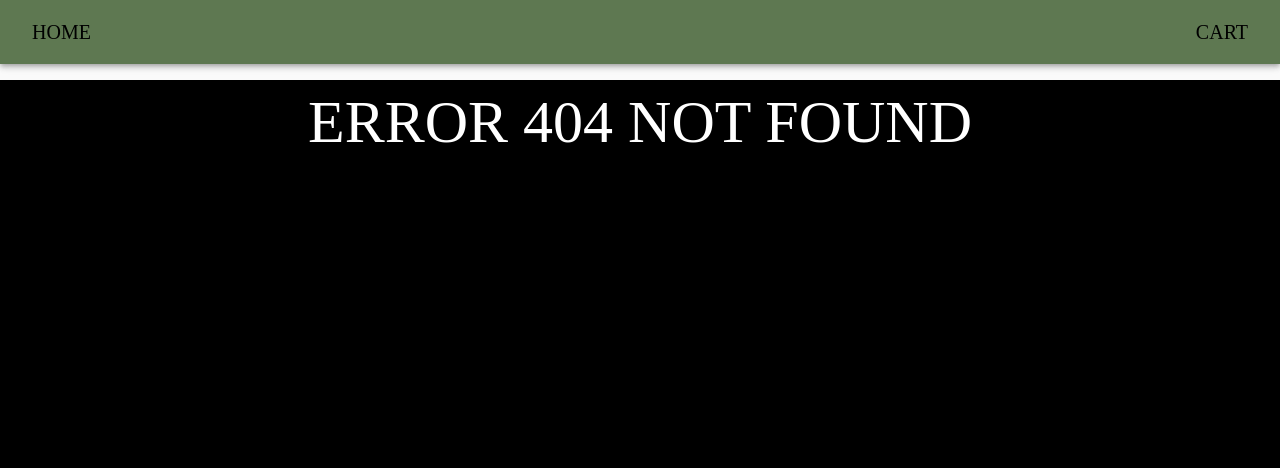
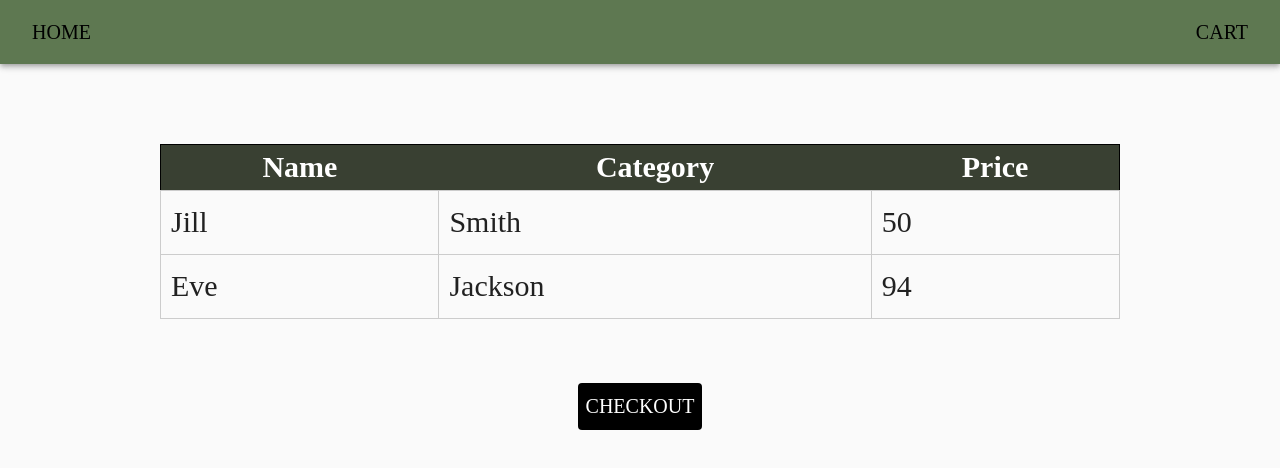
Before and after one commit to ro-msg-react-training/react-training-career-start-2021-mihutmalin, a React (Create React App) app in the folder frontend/online-shop/: page /cart in a window 1280 px wide. Before the commit this address had no page. Shown: the top 468 px of the page. Built offline with nearby package versions, Linux system fonts and the light colour scheme.

Commit message:
Done update on product

```diff
--- a/frontend/online-shop/src/App.tsx
+++ b/frontend/online-shop/src/App.tsx
@@ -15,6 +15,7 @@ import { NavBar } from "./components/navbar/NavBar";
 import { Provider } from "react-redux";
 import { store } from "./store/Store";
 import { NotFound } from "./components/notFound/NotFound";
+import { Cart } from "./components/cart/Cart";
 
 export const App = () => {
   console.log(store.getState());
@@ -30,6 +31,7 @@ export const App = () => {
                 <Redirect to="/products" />
               </Route>
               <Route path="/products" component={TableCards}></Route>
+              <Route path="/cart" component={Cart}></Route>
               <Route path="/*" component={NotFound}></Route>
             </Switch>
           </Router>
--- /dev/null
+++ b/frontend/online-shop/src/components/cart/Cart.tsx
@@ -0,0 +1,40 @@
+import { Button } from "@material-ui/core";
+import React from "react";
+import { useStyle } from "../../styles/cart/CartStyle";
+
+interface CartProps {
+  onClick: React.MouseEventHandler<HTMLButtonElement>;
+}
+
+export const Cart = (props: CartProps) => {
+  const style = useStyle();
+
+  const onButtonUpdate = () => (event: React.MouseEvent<unknown>) => {};
+
+  return (
+    <div className={style.root}>
+      <table className={style.table}>
+        <tr>
+          <th className={style.th}>Name</th>
+          <th className={style.th}>Category</th>
+          <th className={style.th}>Price</th>
+        </tr>
+        <tr>
+          <td className={style.td}>Jill</td>
+          <td className={style.td}>Smith</td>
+          <td className={style.td}>50</td>
+        </tr>
+        <tr>
+          <td className={style.td}>Eve</td>
+          <td className={style.td}>Jackson</td>
+          <td className={style.td}>94</td>
+        </tr>
+      </table>
+      <div className={style.divCheckout}>
+        <Button className={style.buttonCheckout} onClick={onButtonUpdate()}>
+          Checkout
+        </Button>
+      </div>
+    </div>
+  );
+};
--- a/frontend/online-shop/src/components/navbar/NavBar.tsx
+++ b/frontend/online-shop/src/components/navbar/NavBar.tsx
@@ -27,7 +27,7 @@ export const NavBar = (props: any) => {
             </Link>
           </Grid>
           <Grid item xs={6}>
-            <Link to="/products" className={style.link}>
+            <Link to="/cart" className={style.link}>
               <Button color="inherit" className={style.buttonCart}>
                 cart
               </Button>
--- a/frontend/online-shop/src/components/productDetails/ProductDetails.tsx
+++ b/frontend/online-shop/src/components/productDetails/ProductDetails.tsx
@@ -1,50 +1,179 @@
 import { useStyle } from "../../styles/productDetails/ProductDetailsStyle";
-import { Button, Grid, IconButton } from "@material-ui/core";
+import { Button, Grid, IconButton, TextField } from "@material-ui/core";
 import ShoppingCart from "@material-ui/icons/ShoppingCart";
-import React from "react";
+import React, { useEffect, useState } from "react";
 import { Link } from "react-router-dom";
-import { deleteProduct } from "../../services/ProductService";
+import {
+  deleteProduct,
+  getProductById,
+  updateProductById,
+} from "../../services/ProductService";
 import { Product } from "../../interfaces/ProductInterface";
 
 interface ProductDetailsProps {
-  product: Product;
   onClick: React.MouseEventHandler<HTMLButtonElement>;
 }
 
-export const ProductDetails = (props: any) => {
+export const ProductDetails = (props: ProductDetailsProps) => {
   const style = useStyle();
 
-  const { number } = props.match.params;
-  const product: Product = props.location.state.product;
-  console.log(product);
-  console.log(product.name);
+  const [product, setProduct] = useState({
+    id: BigInt(0),
+    name: "",
+    description: "",
+    price: 0,
+    weight: 0,
+    productCategory: {
+      id: BigInt(0),
+      name: "",
+      description: "",
+    },
+    supplier: {
+      id: BigInt(0),
+      name: "",
+    },
+    imageUrl: "",
+  });
+
+  const [isOnUpdate, setIsOnUpdate] = useState(false);
+
+  const [newName, setNewName] = useState(product.name);
+  const [newPrice, setNewPrice] = useState(product.price);
+  const [newWeight, setNewWeight] = useState(product.weight);
+
+  const id = (props as any).match.params.number;
+
+  useEffect(() => {
+    getProductById(id).then((response) => {
+      setProduct(response.data);
+    });
+  }, []);
 
   const onButtonDelete = () => (event: React.MouseEvent<unknown>) => {
-    deleteProduct(number);
+    deleteProduct(id);
   };
 
   const onButtonUpdate = () => (event: React.MouseEvent<unknown>) => {
-    deleteProduct(number);
+    setIsOnUpdate(true);
+  };
+
+  const onButtonAddToCart = () => (event: React.MouseEvent<unknown>) => {};
+
+  const onButtonSave = () => (event: React.MouseEvent<unknown>) => {
+    const newProduct: Product = {
+      id: product.id,
+      name: newName,
+      description: product.description,
+      price: newPrice,
+      weight: newWeight,
+      productCategory: {
+        id: product.productCategory.id,
+        name: product.productCategory.name,
+        description: product.productCategory.description,
+      },
+      supplier: {
+        id: product.supplier.id,
+        name: product.supplier.name,
+      },
+      imageUrl: product.imageUrl,
+    };
+    updateProductById(id, newProduct);
   };
 
   return (
     <Grid container className={style.root}>
       <Grid className={style.info} item xs={6}>
         <Grid className={style.grid} item xs={12}>
-          <div className={style.div}>{product.name}</div>
+          <div className={style.div}>
+            {!isOnUpdate && <div>{product.name}</div>}
+            {isOnUpdate && (
+              <TextField
+                onChange={(event) => {
+                  setNewName(event.target.value);
+                  setNewPrice(newPrice);
+                  setNewWeight(newWeight);
+                }}
+                label="name"
+                defaultValue={product.name}
+                InputProps={{
+                  style: { color: "white" },
+                  readOnly: !isOnUpdate,
+                }}
+              />
+            )}
+          </div>
         </Grid>
         <Grid className={style.grid} item xs={12}>
-          <div className={style.div}>{product.productCategory.name}</div>
+          <div className={style.div}>
+            {!isOnUpdate && <div>{product.productCategory.name}</div>}
+            {isOnUpdate && (
+              <TextField
+                label="category"
+                defaultValue={product.productCategory.name}
+                InputProps={{
+                  style: { color: "white" },
+                  readOnly: true,
+                }}
+              />
+            )}
+          </div>
         </Grid>
         <Grid className={style.grid} item xs={12}>
-          <div className={style.div}>$ {product.price}</div>
+          <div className={style.div}>
+            {!isOnUpdate && <div>{product.price}</div>}
+            {isOnUpdate && (
+              <TextField
+                onChange={(event) => {
+                  setNewName(newName);
+                  setNewPrice(parseFloat(event.target.value));
+                  setNewWeight(newWeight);
+                }}
+                label="price ($)"
+                defaultValue={product.price}
+                InputProps={{
+                  style: { color: "white" },
+                  readOnly: !isOnUpdate,
+                }}
+              />
+            )}
+          </div>
         </Grid>
         <Grid className={style.grid} item xs={12}>
-          <div className={style.div}>{product.weight} kg</div>
+          <div className={style.div}>
+            {!isOnUpdate && <div>{product.weight}</div>}
+            {isOnUpdate && (
+              <TextField
+                onChange={(event) => {
+                  setNewName(newName);
+                  setNewPrice(newPrice);
+                  setNewWeight(parseFloat(event.target.value));
+                }}
+                label="weight (kg)"
+                defaultValue={product.weight}
+                InputProps={{
+                  style: { color: "white" },
+                  readOnly: !isOnUpdate,
+                }}
+              />
+            )}
+          </div>
         </Grid>
         <Grid className={style.grid} item xs={12}>
-          <div className={style.div}>{product.supplier.name}</div>
+          <div className={style.div}>
+            {!isOnUpdate && <div>{product.supplier.name}</div>}
+            {isOnUpdate && (
+              <TextField
+                label="supplier"
+                defaultValue={product.supplier.name}
+                InputProps={{
+                  style: { color: "white" },
+                  readOnly: true,
+                }}
+              />
+            )}
+          </div>
         </Grid>
+        {!isOnUpdate && (
           <Grid className={style.grid} container>
             <Grid item xs={3}></Grid>
             <Grid item xs={3}>
@@ -52,17 +181,32 @@ export const ProductDetails = (props: any) => {
             </Grid>
             <Grid item xs={3}>
               <div className={style.div}>
+                <Link to="/cart" className={style.link}>
                   <IconButton
+                    onClick={onButtonAddToCart()}
                     className={style.button}
                     aria-label="chart"
                     component="span"
                   >
                     <ShoppingCart className={style.buttonIcon} />
                   </IconButton>
+                </Link>
               </div>
             </Grid>
             <Grid item xs={3}></Grid>
           </Grid>
+        )}
+        {isOnUpdate && (
+          <Grid className={style.grid}>
+            <div className={style.div}>
+              <Link to="/products" className={style.link}>
+                <Button className={style.updateButton} onClick={onButtonSave()}>
+                  SAVE
+                </Button>
+              </Link>
+            </div>
+          </Grid>
+        )}
       </Grid>
       <Grid item xs={6} className={style.imgContainer}>
         <Grid>
@@ -72,17 +216,16 @@ export const ProductDetails = (props: any) => {
             className={style.img}
           />
         </Grid>
+        {!isOnUpdate && (
           <Grid container>
             <Grid item xs={6} className={style.grid}>
               <div className={style.div}>
-              <Link to="/products" className={style.link}>
                 <Button
                   className={style.updateButton}
                   onClick={onButtonUpdate()}
                 >
                   UPDATE
                 </Button>
-              </Link>
               </div>
             </Grid>
             <Grid item xs={6} className={style.grid}>
@@ -98,6 +241,12 @@ export const ProductDetails = (props: any) => {
               </div>
             </Grid>
           </Grid>
+        )}
+        {isOnUpdate && (
+          <Grid className={style.grid}>
+            <div className={style.div}></div>
+          </Grid>
+        )}
       </Grid>
     </Grid>
   );
--- a/frontend/online-shop/src/components/productsList/DescriptionCard.tsx
+++ b/frontend/online-shop/src/components/productsList/DescriptionCard.tsx
@@ -24,7 +24,6 @@ export const DescriptionCard = (props: DescriptionCardProps) => {
         <Link
           to={{
             pathname: `/product/${props.product.id}`,
-            state: { product: props.product },
           }}
         >
           <Button className={style.buttonStyle}>Details</Button>
--- a/frontend/online-shop/src/components/productsList/TableCards.tsx
+++ b/frontend/online-shop/src/components/productsList/TableCards.tsx
@@ -2,7 +2,7 @@ import { DescriptionCard } from "./DescriptionCard";
 import { useStyle } from "../../styles/productsList/TableCards";
 import { GridList, GridListTile } from "@material-ui/core";
 import { Grid } from "@material-ui/core";
-import { useState } from "react";
+import { useCallback, useState } from "react";
 import { useEffect } from "react";
 import { connect, useDispatch } from "react-redux";
 import { Product } from "../../interfaces/ProductInterface";
@@ -30,6 +30,8 @@ export const TableCards = (props: TableCardsProps) => {
     setWidth(window.innerWidth);
     dispatch(getAllProductsRequest());
   }, []);
+
+  useEffect(() => {}, [store.getState().products]);
 
   //CONSOLE LOG
   console.log(store.getState());
--- a/frontend/online-shop/src/services/ProductService.tsx
+++ b/frontend/online-shop/src/services/ProductService.tsx
@@ -1,21 +1,8 @@
 import axios from "axios";
-/*
-export const getAllProducts = () => {
-  axios
-    .get("http://localhost:8080/products", {
-      auth: {
-        username: "ovidiududa",
-        password: "12345",
-      },
-    })
-    .then((result) => {
-      return result.data;
-    });
-};
-*/
+import { Product } from "../interfaces/ProductInterface";
 
 export const getAllProducts = async () => {
-  const result = await axios
+  const result: Product[] = await axios
     .get("http://localhost:8080/products", {
       auth: {
         username: "ovidiududa",
@@ -29,7 +16,7 @@ export const getAllProducts = async () => {
   return result;
 };
 
-export const getProduct = async (id: any) => {
+export const getProductById = async (id: number) => {
   const result = await axios.get("http://localhost:8080/products/" + id, {
     auth: {
       username: "ovidiududa",
@@ -40,7 +27,22 @@ export const getProduct = async (id: any) => {
   return result;
 };
 
-export const deleteProduct = async (id: any) => {
+export const updateProductById = async (id: number, product: Product) => {
+  const result = await axios.put(
+    "http://localhost:8080/products/" + id,
+    product,
+    {
+      auth: {
+        username: "ovidiududa",
+        password: "12345",
+      },
+    }
+  );
+
+  return result;
+};
+
+export const deleteProduct = async (id: number) => {
   const result = await axios.delete("http://localhost:8080/products/" + id, {
     auth: {
       username: "ovidiududa",
--- a/frontend/online-shop/src/store/Store.tsx
+++ b/frontend/online-shop/src/store/Store.tsx
@@ -5,6 +5,7 @@ import {
   TableCardsState,
 } from "../reducers/TableCardsReducer";
 import { watchGetAllProductsAsync } from ".././sagas/TableCardsSaga";
+import { Product } from "../interfaces/ProductInterface";
 
 declare global {
   interface Window {
@@ -28,4 +29,5 @@ console.log(store.getState());
 
 export interface AppState {
   products: TableCardsState;
+  cart: Product[];
 }
--- /dev/null
+++ b/frontend/online-shop/src/styles/cart/CartStyle.tsx
@@ -0,0 +1,37 @@
+import { createStyles, makeStyles, Theme } from "@material-ui/core";
+
+export const useStyle = makeStyles((theme: Theme) =>
+  createStyles({
+    root: {
+      textAlign: "center",
+      fontSize: "30px",
+      height: "90vh",
+      overflow: "hidden",
+    },
+    table: {
+      marginTop: "5%",
+      marginRight: "auto",
+      marginLeft: "auto",
+      border: "1px solid black",
+      width: "75vw",
+      borderCollapse: "collapse",
+    },
+    th: {
+      background: theme.palette.primary.dark,
+      color: "white",
+      fontWeight: "bold",
+    },
+    td: {
+      padding: "10px",
+      border: "1px solid #ccc",
+      textAlign: "left",
+    },
+    divCheckout: {
+      marginTop: "5%",
+    },
+    buttonCheckout: {
+      backgroundColor: "black",
+      color: "white",
+    },
+  })
+);
```
Lines whose indentation alone changed are shown as unchanged.
